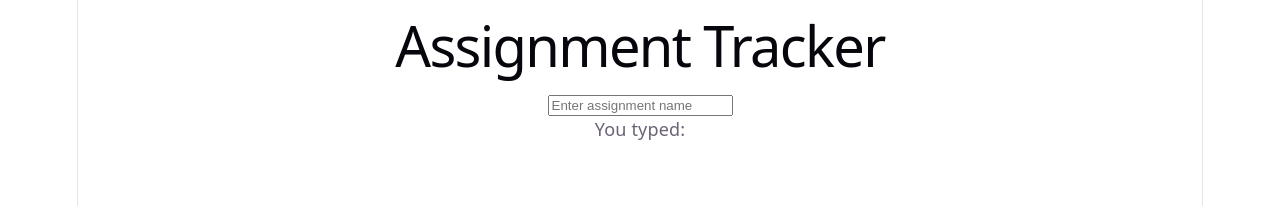
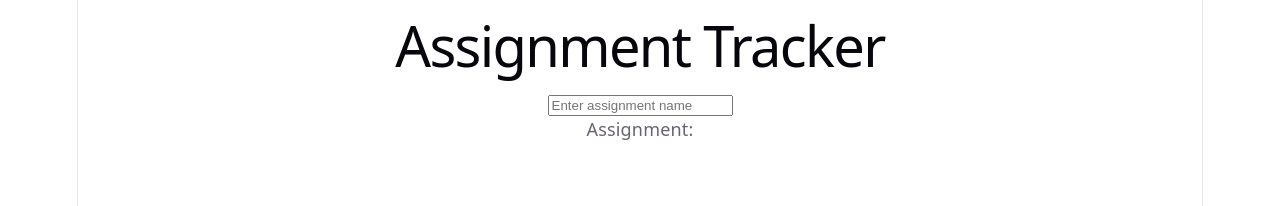
Before and after one commit to yash110905/react-assignment-tracker, a React (Vite) app in the folder react-assignment-tracker/: page / in a window 1280 px wide. Shown: the top 206 px of the page. Built offline with nearby package versions, Linux system fonts and the light colour scheme.

Commit message:
Created assignment input component

```diff
--- a/react-assignment-tracker/src/App.jsx
+++ b/react-assignment-tracker/src/App.jsx
@@ -1,7 +1,7 @@
 import { useState } from "react";
 
 function App() {
-  const [title, setTitle] = useState("");
+  const [assignment, setAssignment] = useState("");
 
   return (
     <div>
@@ -10,11 +10,11 @@ function App() {
       <input
         type="text"
         placeholder="Enter assignment name"
-        value={title}
-        onChange={(e) => setTitle(e.target.value)}
+        value={assignment}
+        onChange={(e) => setAssignment(e.target.value)}
       />
 
-      <p>You typed: {title}</p>
+      <p>Assignment: {assignment}</p>
     </div>
   );
 }
```
